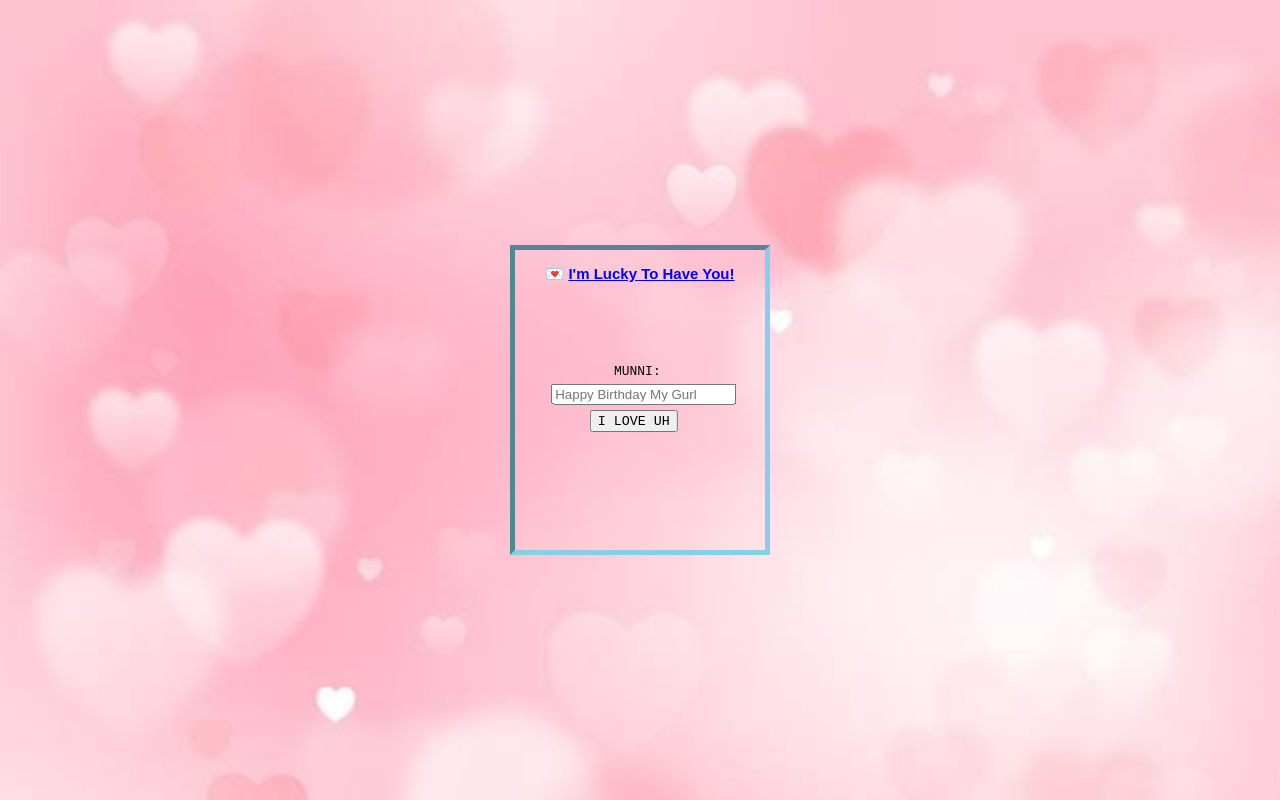
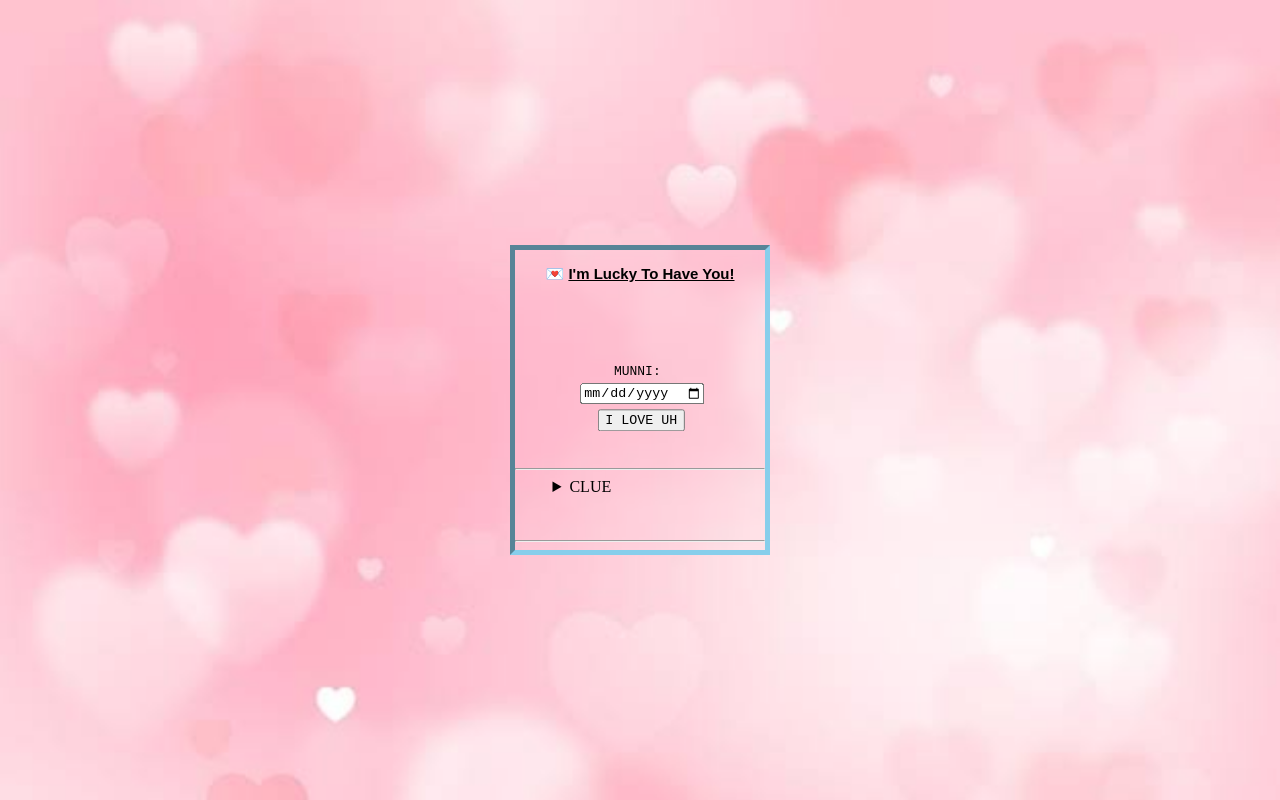
Before and after one commit to Umaralthaf/birthday, a plain HTML site: page index.html in a window 1280 px wide. Drawn offline with Linux system fonts and the light colour scheme.

Commit message:
Update index.html

```diff
--- a/index.html
+++ b/index.html
@@ -4,7 +4,7 @@
 <head>
     <meta charset="UTF-8">
     <meta name="viewport" content="width=device-width, initial-scale=1.0">
-    <title>Vicky Bhai</title>
+    <title>Vicky</title>
 
 
     <style>
@@ -50,8 +50,8 @@
 
             position:absolute;
             top:57%;
-            left:50%;
-            transform:translate(-57%,-50%);
+            left:53%;
+            transform:translate(-57%,-53%);
 
         }
        #c::before{
@@ -59,12 +59,17 @@
             color:blue;
         }
         #c{
-            color:blue;
+            color:black;
             font-family: Arial, sans-serif;
             font-size: 15px;
             text-align:center;
         }
 
+       .e{
+           position:absolute;
+           left:15%;
+           transorm:translate(,15%);
+       }
 
 
     </style>
@@ -74,32 +79,52 @@
 </head>
 <body>
     <div class="birth">
-        <form id="h1" onsubmit="return handleSubmit(event)">
+        <form id="h11" onsubmit="return handleSubmit(event)">
             <h3 id="c" ><u>I'm Lucky To Have You!</u></h3>
             <label for="pass"><tt>MUNNI:</tt></label>
-            <input type="password" id="pass" placeholder="Happy Birthday My Gurl" font-style="sans-serif">
+            <input type="date" id="dates" placeholder="Happy Birthday My Gurl" font-style="sans-serif">
             <br><br>
             <button type="submit"><tt>I LOVE UH</tt></button>
+            <br><br><br><br><br><br><br>
+            <hr>
+            <div class="e">
+                <details>
+                    <summary>
+                      CLUE
+                    </summary>
+                   <h5 id="clue" style="color:blue;">Click On 'I Love You' For Clue! </h5>
+                </details>
+            </div><br><br><br><hr>
+
+
+
+
+
         </form>
     </div>
 
     <script>
         function handleSubmit(event) {
             event.preventDefault();
-            var password = document.getElementById('pass').value;
-            var correctPassword = 'VICKY'; // Replace with your password
+            var password = document.getElementById('dates').value;
+            var correctPassword = '2022-03-20'; // Replace with your password
 
             console.log('Entered Password is:', password);
 
             if (password === correctPassword) {
                 window.location.href = 'index1.html';
             } else if (password === "") {
-                alert('NANNU MARCHIPOYAVA ??');
+                alert('When Did Our Journey Started? ');
             } else {
-                alert("CORRECT GA TYPE CHEYY");
+                alert("Did You Forget Me!?");
             }
-            document.getElementById('pass').value = '';
-        }
+
+
+       document.getElementById('dates').value = '';
+
+       }
+
+
     </script>
 
 </body>
```
